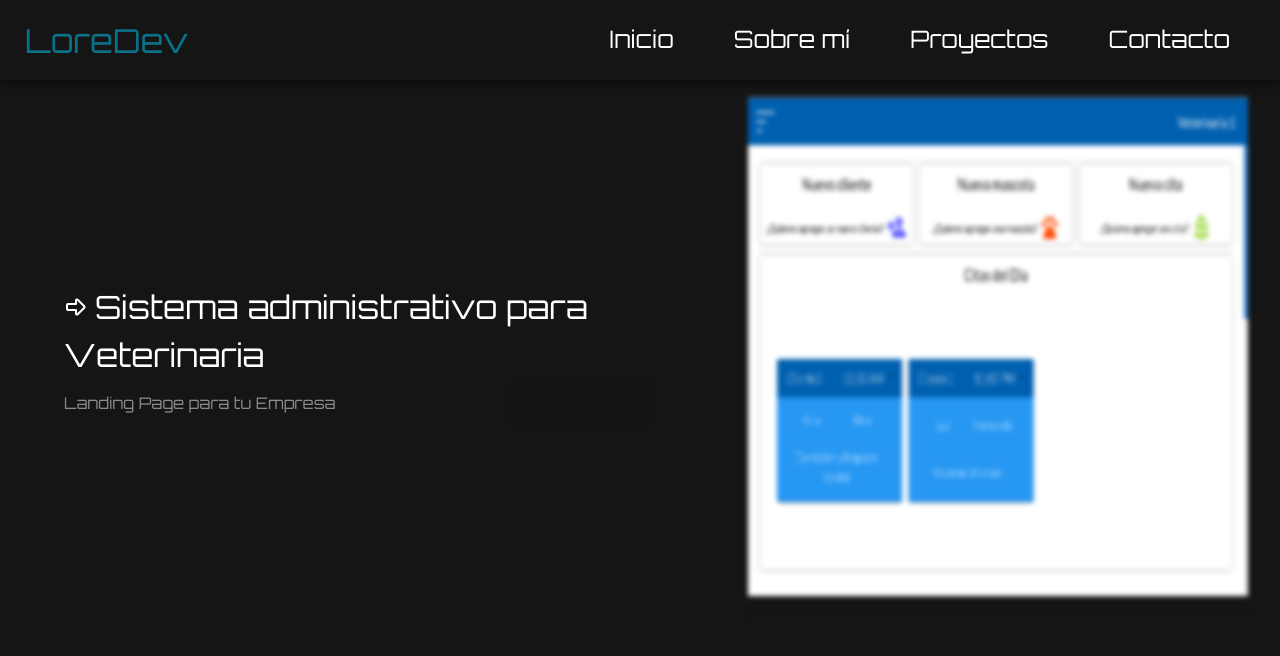
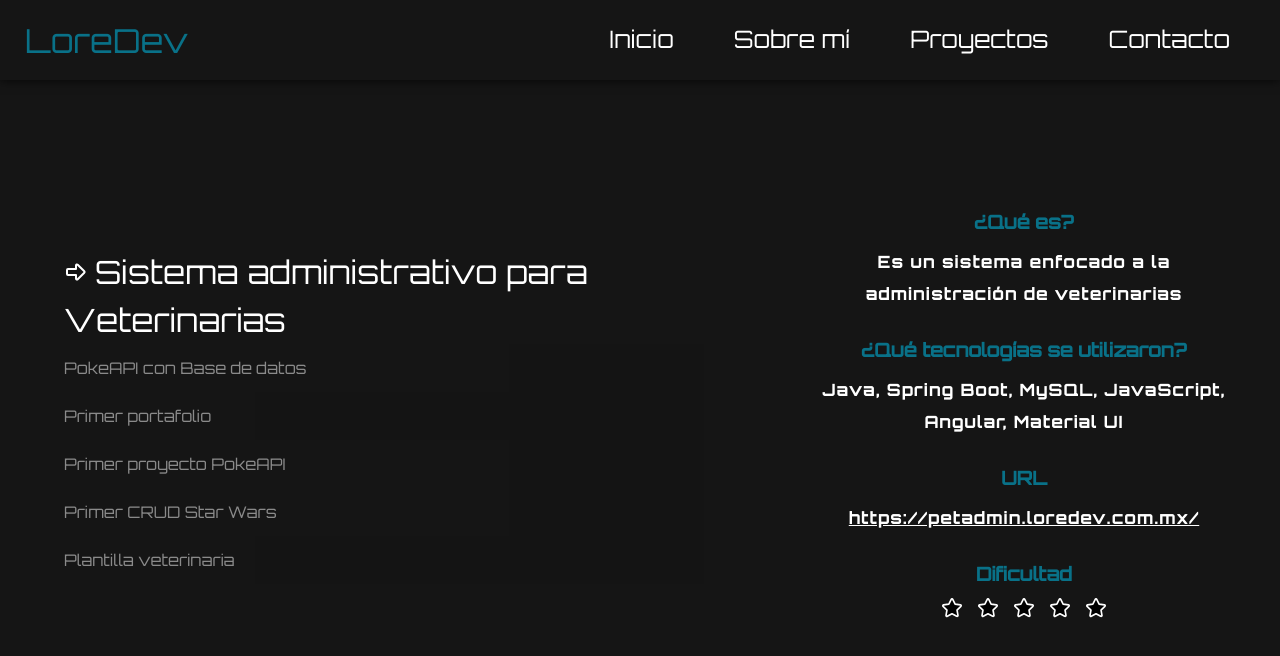
Before and after one commit to DanielLorenzoS/Blog, a Next.js app: page /products in a window 1280 px wide. Shown: the top 656 px of the page. Built offline with nearby package versions, Linux system fonts and the light colour scheme.

Commit message:
Fixed proyects design

```diff
--- a/app/products/page.tsx
+++ b/app/products/page.tsx
@@ -1,41 +1,119 @@
 "use client";
-
 import styles from './styles.module.css';
-import info from '../../public/admin.png';
-import contact from '../../public/coffee.png';
+import starFilled from '../../public/star-filled.svg';
 import Image from 'next/image';
 import React, { useState } from 'react';
 
 const Products = () => {
+  const [selectedOption, setSelectedOption] = useState('admin');
 
-  const [selectedOption, setSelectedOption] = useState('admin'); // Valor por defecto
+  const options = [
+    {
+      id: 'admin',
+      title: 'Sistema administrativo para Veterinarias',
+      description: 'Es un sistema enfocado a la administración de veterinarias',
+      technologies: 'Java, Spring Boot, MySQL, JavaScript, Angular, Material UI',
+      url: 'https://petadmin.loredev.com.mx/',
+      difficultyStars: 5,
+    },
+    {
+      id: 'finalPokeAPI',
+      title: 'PokeAPI con Base de datos',
+      description: 'PokeAPI con Base de datos, con login, registro, autentificación y autorización (base de datos inabilitada)',
+      technologies: 'Angular, Spring Boot, Spring Security, MySQL',
+      url: 'https://pokedex-ang.vercel.app/',
+      difficultyStars: 4,
+    },
+    {
+      id: 'firstPortfolio',
+      title: 'Primer portafolio',
+      description: 'Fue mi primer portafolio creado en 2022',
+      technologies: 'HTML, CSS y JavaScript',
+      url: 'https://lorecode.netlify.app/',
+      difficultyStars: 2,
+    },
+    {
+      id: 'firstPokeAPI',
+      title: 'Primer proyecto PokeAPI',
+      description: 'Primer proyecto PokeAPI',
+      technologies: 'React.js',
+      url: 'https://lorecode.netlify.app/',
+      difficultyStars: 2,
+    },
+    {
+      id: 'firstCRUD',
+      title: 'Primer CRUD Star Wars',
+      description: 'Primer CRUD Star Wars',
+      technologies: 'HTML, CSS y JavaScript',
+      url: 'https://starwarscrud.netlify.app/',
+      difficultyStars: 3,
+    },
+    {
+      id: 'plantillaVet',
+      title: 'Plantilla veterinaria',
+      description: 'Landing Page creada para veterinarias',
+      technologies: 'HTML, CSS y JavaScript',
+      url: 'https://petv.netlify.app/',
+      difficultyStars: 1,
+    }
+  ];
 
-  const handleOptionClick = (option: any) => {
-    setSelectedOption(option);
+  const handleOptionClick = (optionId: any) => {
+    setSelectedOption(optionId);
   };
 
+  const selectedOptionData = options.find((option) => option.id === selectedOption);
+
   return (
-    <>
     <section className={styles.container}>
-        <ul className={styles.text}>
-          <li className={`${styles.h1} ${selectedOption === 'admin' ? styles.textSelected : ''}`}
-          onClick={() => handleOptionClick('admin')}>Sistema administrativo para Veterinaria </li>
-          <li className={`${styles.h1} ${selectedOption === 'landing' ? styles.textSelected : ''}`}
-          onClick={() => handleOptionClick('landing')}>Landing Page para tu Empresa </li>
-        </ul>
-        <div className={styles.imageContainer}>
-          <div
-            className={`${styles.image} ${selectedOption === 'admin' ? styles.selected : ''}`} >
-            <Image src={info} width={500} height={500} alt="products" />
-          </div>
-          <div
-            className={`${styles.image} ${selectedOption === 'landing' ? styles.selected : ''}`} >
-            <Image src={contact} width={500} height={500} alt="products" />
+      <ul className={styles.text}>
+        {options.map((option) => (
+          <li
+            key={option.id}
+            className={`${styles.h1} ${selectedOption === option.id ? styles.textSelected : ''}`}
+            onClick={() => handleOptionClick(option.id)}
+          >
+            {option.title}
+          </li>
+        ))}
+      </ul>
+      <div className={styles.selectContainer}>
+        <label htmlFor="options">Selecciona una opción:</label>
+        <select
+          className={styles.select}
+          id="options"
+          value={selectedOption}
+          onChange={(e) => handleOptionClick(e.target.value)}
+        >
+          {options.map((option) => (
+            <option key={option.id} value={option.id} className={styles.option}>
+              {option.title}
+            </option>
+          ))}
+        </select>
+      </div>
+      <div className={styles.imageContainer}>
+        <div className={`${styles.image} ${selectedOption === selectedOptionData?.id ? styles.selected : ''}`}>
+          <div className={styles.infoContainer}>
+            <h3 className={styles.blue}>¿Qué es?</h3>
+            <h4 className={styles.txt}>{selectedOptionData?.description}</h4>
+            <h3 className={styles.blue}>¿Qué tecnologías se utilizaron?</h3>
+            <h4 className={styles.txt}>{selectedOptionData?.technologies}</h4>
+            <h3 className={styles.blue}>URL</h3>
+            <h4 className={styles.txt} onClick={() => window.open(selectedOptionData?.url)}>
+              <span>{selectedOptionData?.url}</span>
+            </h4>
+            <h3 className={styles.blue}>Dificultad</h3>
+            <h4 className={styles.txt}>
+              {[...Array(selectedOptionData?.difficultyStars)].map((_, index) => (
+                <Image key={index} src={starFilled} alt="star" width={20} height={20} />
+              ))}
+            </h4>
           </div>
         </div>
-      </section>
-    </>
-  )
-}
+      </div>
+    </section>
+  );
+};
 
-export default Products
+export default Products;
--- a/app/products/styles.module.css
+++ b/app/products/styles.module.css
@@ -1,10 +1,10 @@
 .container {
     margin: auto;
-    height: 60vh;
+    height: 80vh;
     margin-top: 6rem;
     width: 100%;
     display: grid;
-    grid-template-columns: repeat(4, 1fr);
+    grid-template-columns: repeat(5, 1fr);
     gap: 4rem;
     line-height: 3rem;
     justify-content: center;
@@ -16,34 +16,52 @@
     padding: 0 2rem;
 }
 
+.blue {
+    color: #097188;
+    background-color: transparent;
+}
+
 .text {
     grid-column: span 3;
     padding: 0 2rem;
     list-style: none;
 }
 
+.txt {
+    letter-spacing: 0.1rem;
+    line-height: 2rem;
+    margin-bottom: 1rem;
+    display: flex;
+    justify-content: center;
+    gap: 1rem;
+    align-items: center;
+    flex-direction: row;
+
+}
+
+.txt span {
+    cursor: pointer;
+    text-decoration-line: underline;
+}
+
 .h1 {
-    transition: all 0.5s ease-in-out;
+    transition: all 0.4s ease-in-out;
     opacity: .5;
     cursor: pointer;
 }
 
 .imageContainer {
-    grid-column: span 1;
+    grid-column: span 2;
     display: flex;
     justify-content: center;
     align-items: center;
+    text-align: center;
 }
 
 .image {
     margin: auto;
     display: none;
-    filter: blur(0.15rem);
     transition: all 0.5s ease-in-out;
-}
-
-.image:hover {
-    filter: blur(0);
 }
 
 .selected {
@@ -56,3 +74,45 @@
     list-style-position: inside;
     opacity: 1;
 }
+
+.selectContainer {
+    display: none;
+}
+
+.select {
+    padding: 1rem .2rem;
+    width: auto;
+    border-radius: .4rem;
+}
+
+.option {
+    padding: .5rem 1rem;
+    border-radius: .4rem;
+    margin: .5rem 0;
+    cursor: pointer;
+}
+
+@media (width < 900px) {
+    .text {
+        grid-column: span 5;
+        text-align: center;
+    }
+    .imageContainer {
+        grid-column: span 5;
+    }
+}
+
+@media (width < 400px) {
+    .container {
+        gap: 1rem;
+        height: 70vh;
+    }
+    .text {
+        display: none;
+    }
+    .selectContainer {
+        display: block;
+        grid-column: span 5;
+        text-align: center;
+    }
+}
```
Also changed, not shown: public/star-filled.svg (added), public/star.svg (added).
